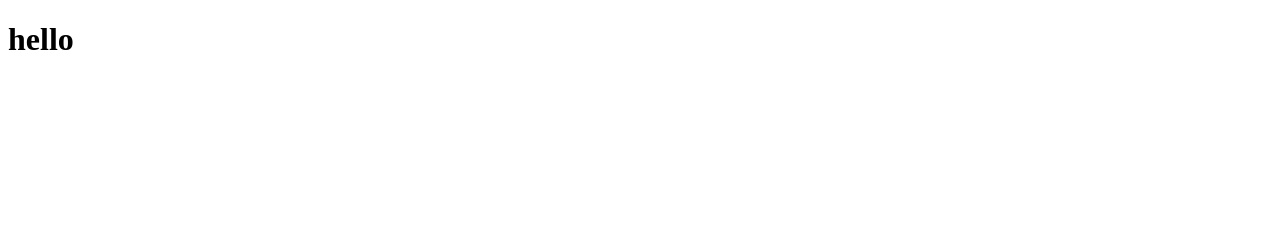
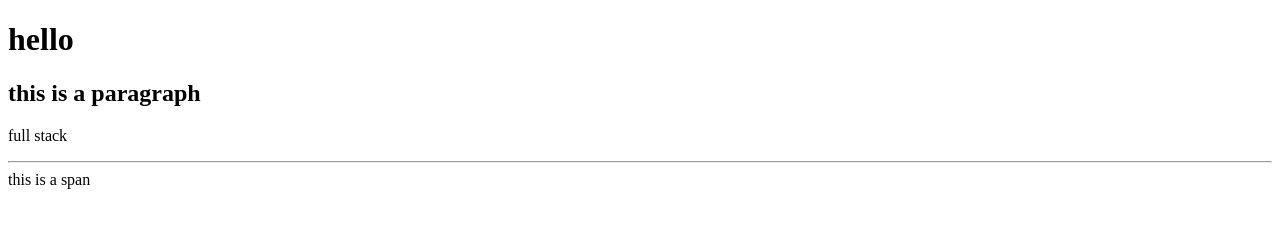
Before and after one commit to monikaa0256-hash/FSD-Sem-1, a plain HTML site: page day_3/index.html in a window 1280 px wide. Drawn offline with Linux system fonts and the light colour scheme.

```diff
--- a/day_3/index.html
+++ b/day_3/index.html
@@ -12,5 +12,12 @@
 </head>
 <body>
     <h1>hello</h1>
+    <h2>this is a paragraph</h2>
+
+    <p>full stack</p>
+    <hr>
+
+
+    <span>this is a span</span>
 </body>
 </html>
```
